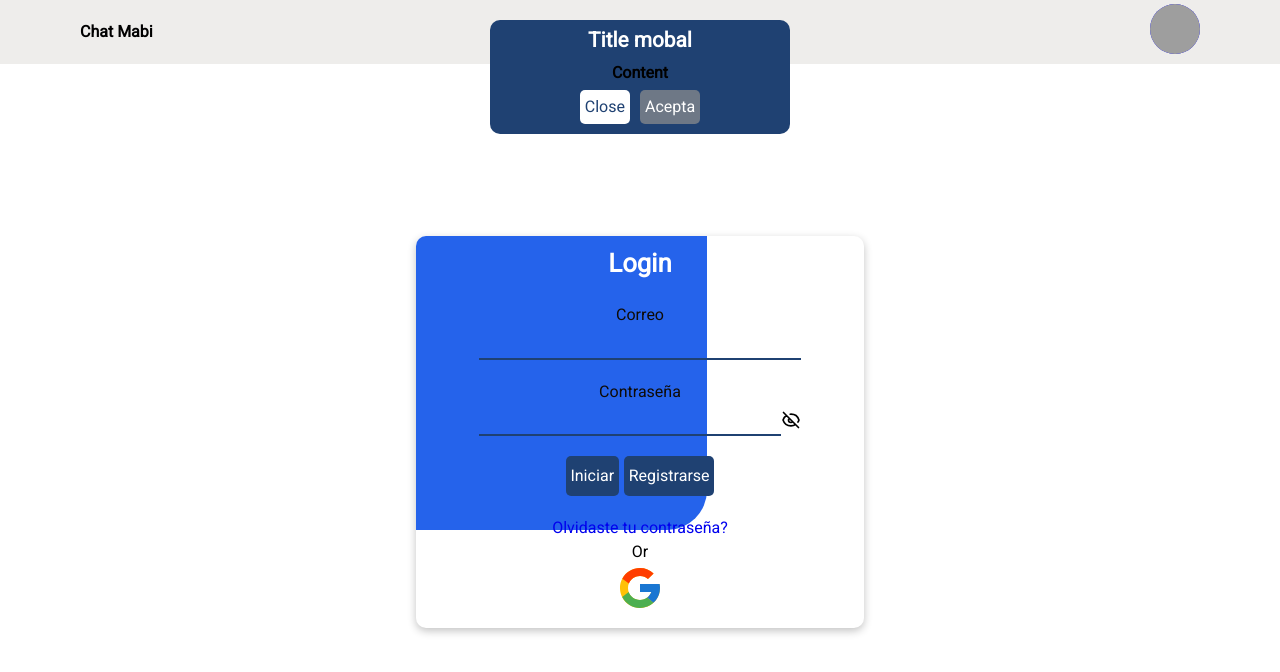
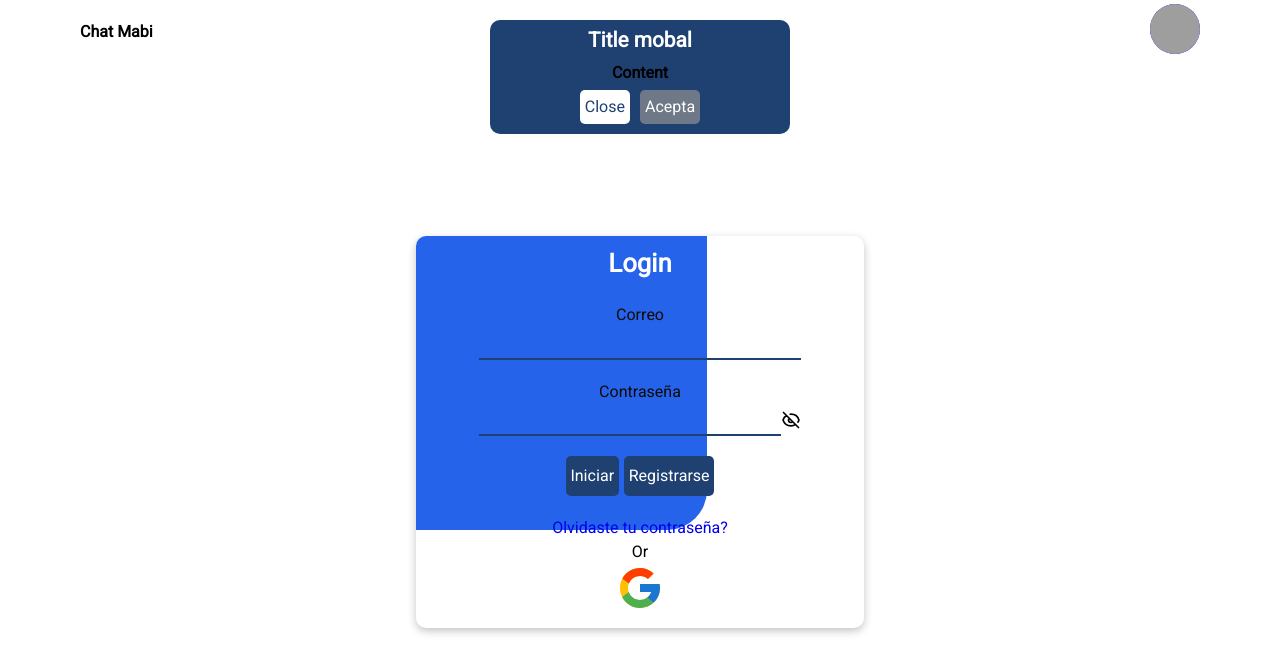
Before and after one commit to LuisArielRetanaHernadez/caht_client, a React (Vite) app: page /login in a window 1280 px wide. Shown: the top 672 px of the page. Built offline with nearby package versions, Linux system fonts and the light colour scheme; no server answers; grey boxes are pictures that could not be loaded.

Commit message:
cambiando el color de fondo de menu layout a blanco

```diff
--- a/src/layouts/Mneu/Menu.layout.css
+++ b/src/layouts/Mneu/Menu.layout.css
@@ -1,7 +1,7 @@
 .menu {
   height: 8vh;
   max-height: 300px;
-  background-color: #EEEDEB;
+  background-color: var(--bg-white);
   display: flex;
   justify-content: space-between;
   align-items: center;
```
